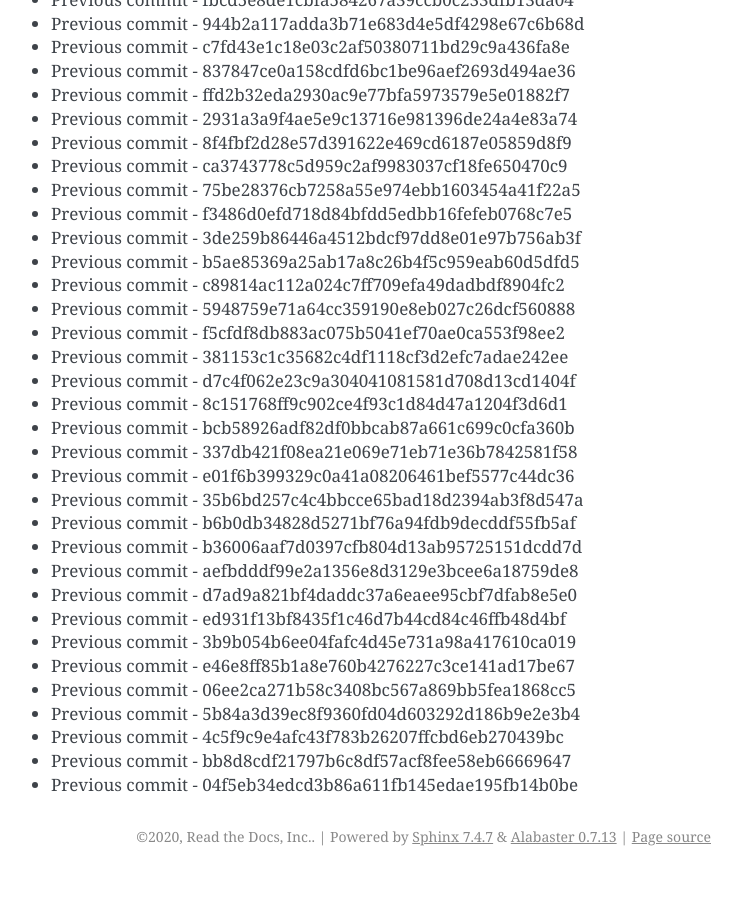
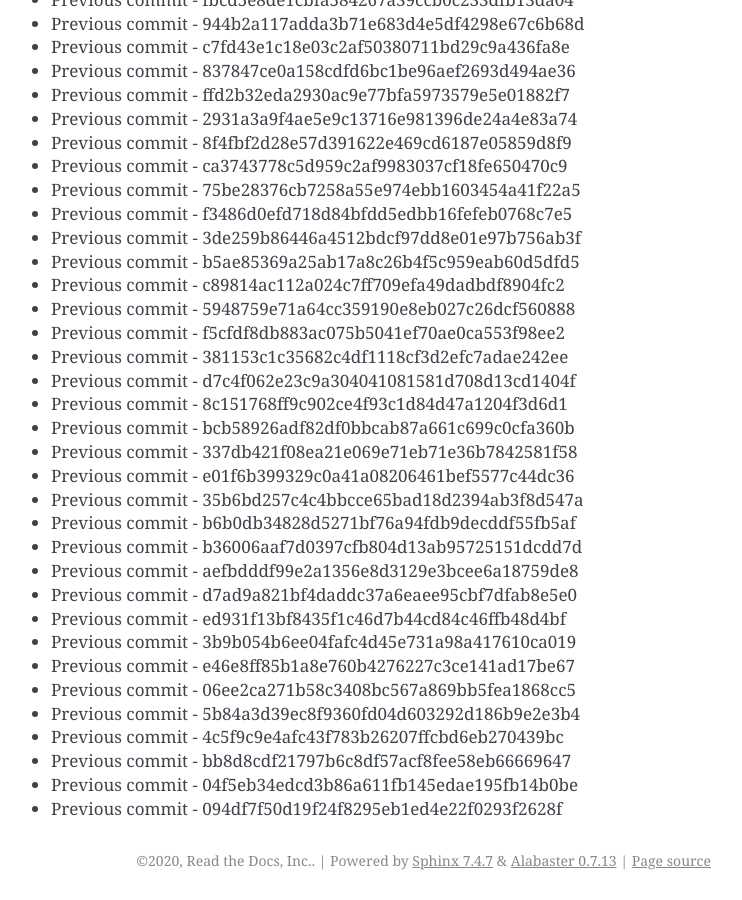
Before and after one commit to readthedocs/rtd-git-stresstest, a Sphinx documentation site: the page built from docs/updates.rst, in a window 1280 px wide and 900 px high, scrolled down 32258 px. Shown: the whole window, without its empty margins (399-1141 px from the left). Built offline with Sphinx 7.4.7, drawn with Linux system fonts in a browser that asks for light colours; before the commit the page ends 33134 px from its top, so only the background shows below that.

Commit message:
Generating commit from previous: 094df7f50d19f24f8295eb1ed4e22f0293f2628f

```diff
--- a/docs/updates.rst
+++ b/docs/updates.rst
@@ -1387,3 +1387,4 @@ It can be tested for any performance characteristics.
 * Previous commit - 4c5f9c9e4afc43f783b26207ffcbd6eb270439bc
 * Previous commit - bb8d8cdf21797b6c8df57acf8fee58eb66669647
 * Previous commit - 04f5eb34edcd3b86a611fb145edae195fb14b0be
+* Previous commit - 094df7f50d19f24f8295eb1ed4e22f0293f2628f
```
